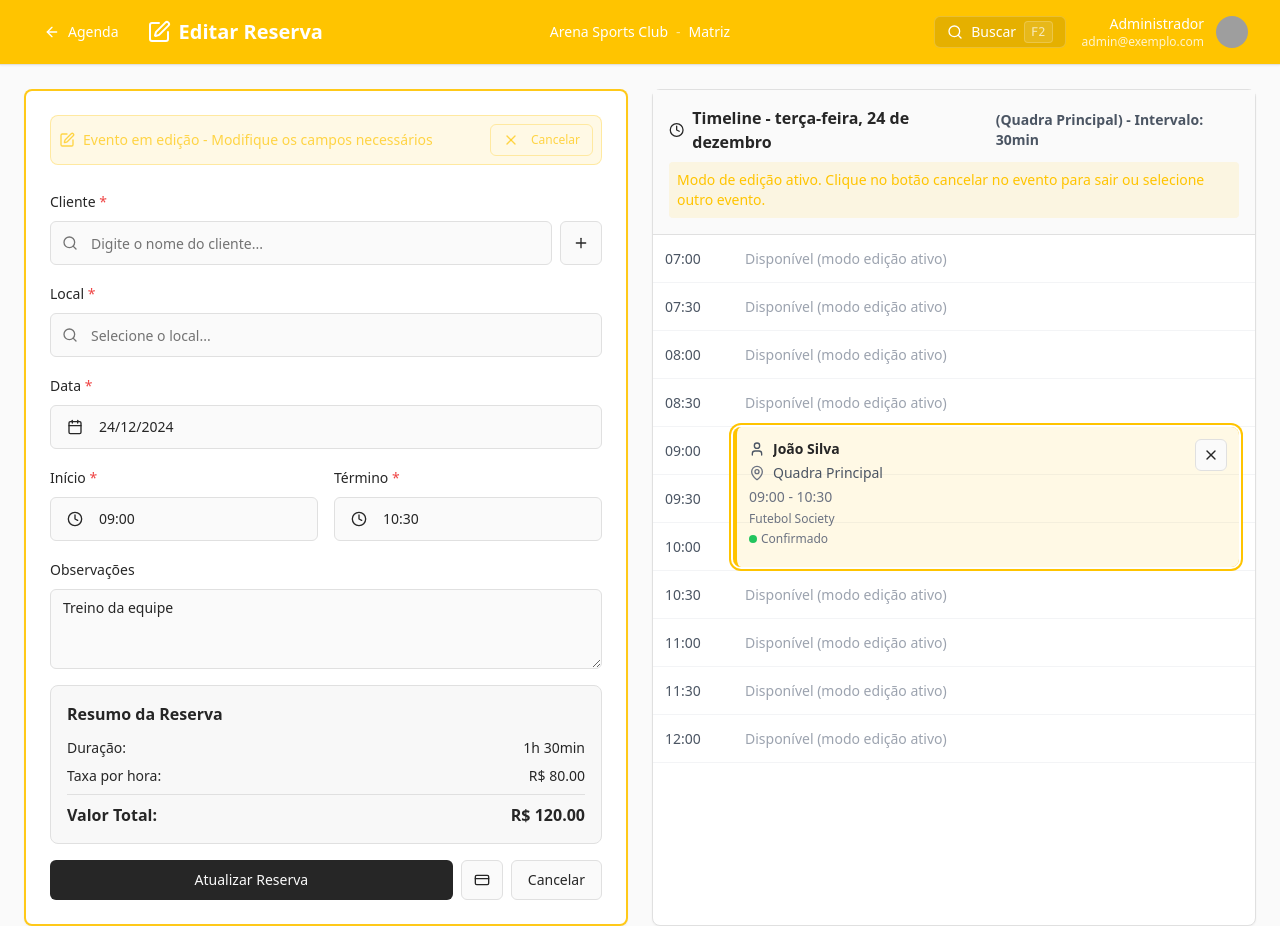
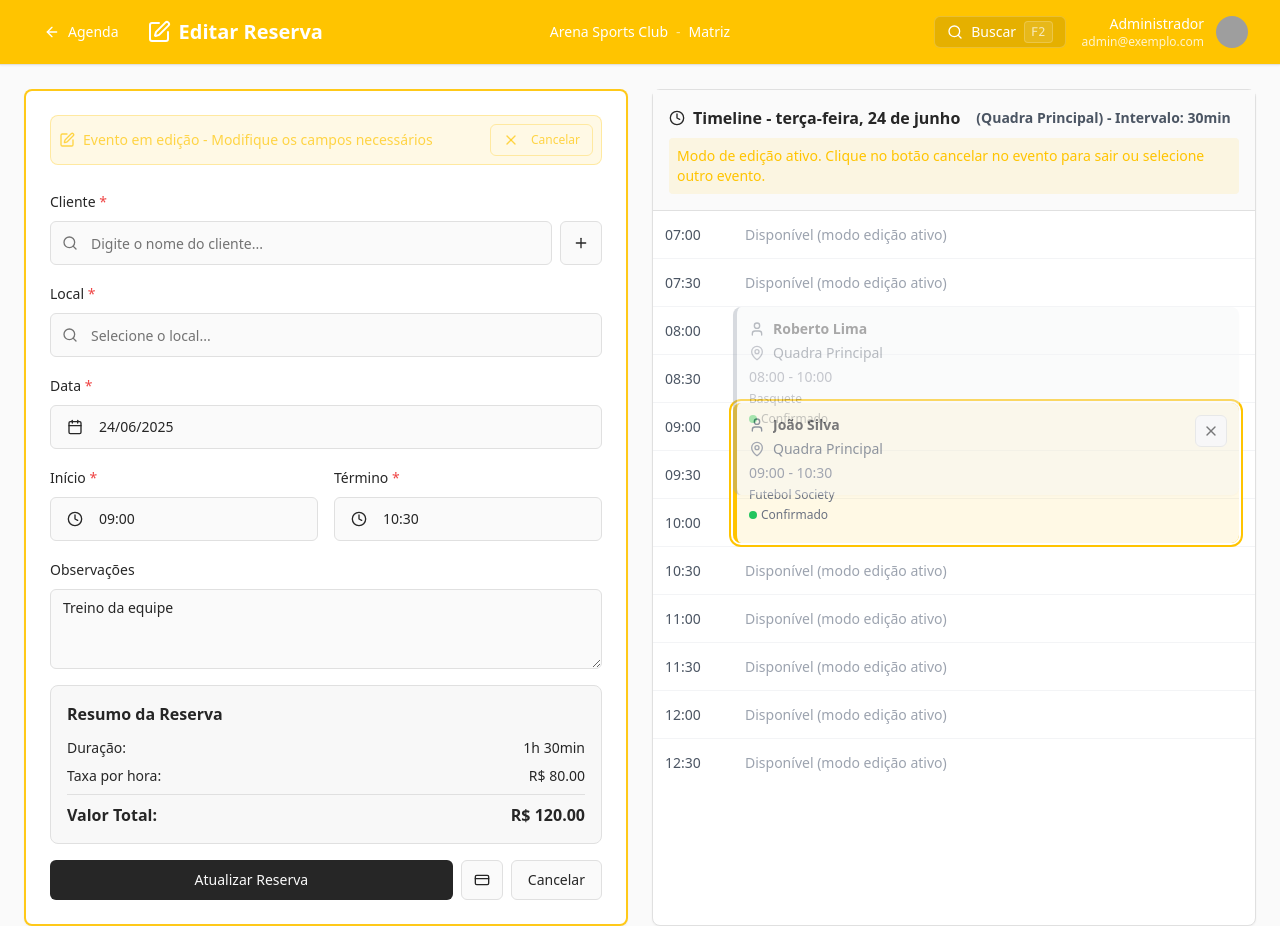
Before and after one commit to GuilhermePeritto/campo-e-gole, a React (Vite) app: page /eventos/reserva/1 in a window 1280 px wide. Built offline with nearby package versions, Linux system fonts and the light colour scheme; grey boxes are pictures that could not be loaded.

Commit message:
Fix: Update mock reservation dates and createdAt fields to 2025-06-24

```diff
--- a/src/data/mockReservations.ts
+++ b/src/data/mockReservations.ts
@@ -24,7 +24,7 @@ export const mockReservations: MockReservation[] = [
     clientId: '1',
     venue: 'Quadra Principal',
     venueId: '1',
-    date: '2024-12-24',
+    date: '2025-06-24',
     startTime: '09:00',
     endTime: '10:30', // 1h30 = 3 slots de 30min
     status: 'confirmed',
@@ -32,7 +32,7 @@ export const mockReservations: MockReservation[] = [
     sport: 'Futebol Society',
     notes: 'Treino da equipe',
     amount: 120,
-    createdAt: '2024-12-20'
+    createdAt: '2025-06-24'
   },
   {
     id: 4,
@@ -40,7 +40,7 @@ export const mockReservations: MockReservation[] = [
     clientId: '4',
     venue: 'Quadra Principal',
     venueId: '1',
-    date: '2024-12-24',
+    date: '2025-06-24',
     startTime: '14:00',
     endTime: '16:00', // 2h = 4 slots de 30min
     status: 'confirmed',
@@ -48,7 +48,7 @@ export const mockReservations: MockReservation[] = [
     sport: 'Vôlei',
     notes: 'Treino feminino',
     amount: 160,
-    createdAt: '2024-12-22'
+    createdAt: '2025-06-24'
   },
   // Quadra Coberta (ID: 2) - Intervalo: 15 min
   {
@@ -57,7 +57,7 @@ export const mockReservations: MockReservation[] = [
     clientId: '2',
     venue: 'Quadra Coberta',
     venueId: '2',
-    date: '2024-12-24',
+    date: '2025-06-24',
     startTime: '08:30',
     endTime: '09:15', // 45min = 3 slots de 15min
     status: 'pending',
@@ -65,7 +65,7 @@ export const mockReservations: MockReservation[] = [
     sport: 'Basquete',
     notes: 'Aula particular',
     amount: 45,
-    createdAt: '2024-12-21'
+    createdAt: '2025-06-24'
   },
   {
     id: 6,
@@ -73,7 +73,7 @@ export const mockReservations: MockReservation[] = [
     clientId: '6',
     venue: 'Quadra Coberta',
     venueId: '2',
-    date: '2024-12-24',
+    date: '2025-06-24',
     startTime: '15:30',
     endTime: '16:15', // 45min = 3 slots de 15min
     status: 'pending',
@@ -81,7 +81,7 @@ export const mockReservations: MockReservation[] = [
     sport: 'Tênis',
     notes: 'Aula de tênis',
     amount: 45,
-    createdAt: '2024-12-23'
+    createdAt: '2025-06-24'
   },
   // Campo Externo (ID: 3) - Intervalo: 60 min
   {
@@ -90,7 +90,7 @@ export const mockReservations: MockReservation[] = [
     clientId: '3',
     venue: 'Campo Externo',
     venueId: '3',
-    date: '2024-12-24',
+    date: '2025-06-24',
     startTime: '10:00',
     endTime: '12:00', // 2h = 2 slots de 60min
     status: 'confirmed',
@@ -98,7 +98,7 @@ export const mockReservations: MockReservation[] = [
     sport: 'Futebol',
     notes: 'Pelada dos amigos',
     amount: 200,
-    createdAt: '2024-12-19'
+    createdAt: '2025-06-24'
   },
   {
     id: 5,
@@ -106,7 +106,7 @@ export const mockReservations: MockReservation[] = [
     clientId: '5',
     venue: 'Campo Externo',
     venueId: '3',
-    date: '2024-12-24',
+    date: '2025-06-24',
     startTime: '19:00',
     endTime: '21:00', // 2h = 2 slots de 60min
     status: 'confirmed',
@@ -114,7 +114,7 @@ export const mockReservations: MockReservation[] = [
     sport: 'Futebol',
     notes: 'Jogo oficial',
     amount: 200,
-    createdAt: '2024-12-23'
+    createdAt: '2025-06-24'
   },
   // Eventos para outros dias
   {
@@ -123,7 +123,7 @@ export const mockReservations: MockReservation[] = [
     clientId: '7',
     venue: 'Quadra Principal',
     venueId: '1',
-    date: '2024-12-25',
+    date: '2025-06-24',
     startTime: '08:00',
     endTime: '10:00', // 2h = 4 slots de 30min
     status: 'confirmed',
@@ -131,7 +131,7 @@ export const mockReservations: MockReservation[] = [
     sport: 'Basquete',
     notes: 'Treino matinal',
     amount: 160,
-    createdAt: '2024-12-24'
+    createdAt: '2025-06-24'
   },
   {
     id: 8,
@@ -139,7 +139,7 @@ export const mockReservations: MockReservation[] = [
     clientId: '8',
     venue: 'Quadra Coberta',
     venueId: '2',
-    date: '2024-12-25',
+    date: '2025-06-24',
     startTime: '18:00',
     endTime: '20:00', // 2h = 8 slots de 15min
     status: 'confirmed',
@@ -147,7 +147,7 @@ export const mockReservations: MockReservation[] = [
     sport: 'Aeróbica',
     notes: 'Aula de aeróbica',
     amount: 90,
-    createdAt: '2024-12-24'
+    createdAt: '2025-06-24'
   },
   {
     id: 9,
@@ -155,7 +155,7 @@ export const mockReservations: MockReservation[] = [
     clientId: '9',
     venue: 'Campo Externo',
     venueId: '3',
-    date: '2024-12-26',
+    date: '2025-06-24',
     startTime: '16:00',
     endTime: '18:00', // 2h = 2 slots de 60min
     status: 'confirmed',
@@ -163,6 +163,6 @@ export const mockReservations: MockReservation[] = [
     sport: 'Futsal',
     notes: 'Partida amistosa',
     amount: 200,
-    createdAt: '2024-12-24'
+    createdAt: '2025-06-24'
   }
 ];
```
